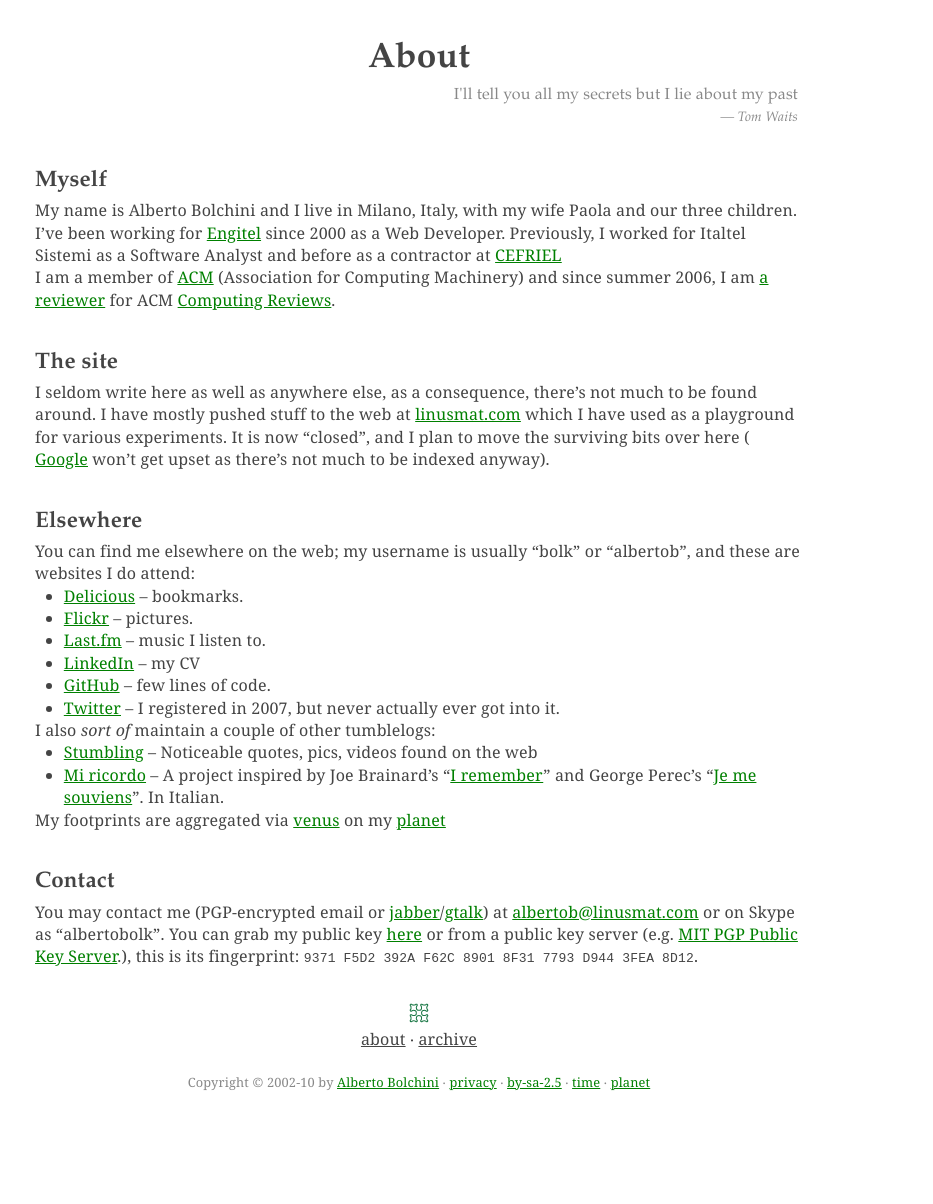
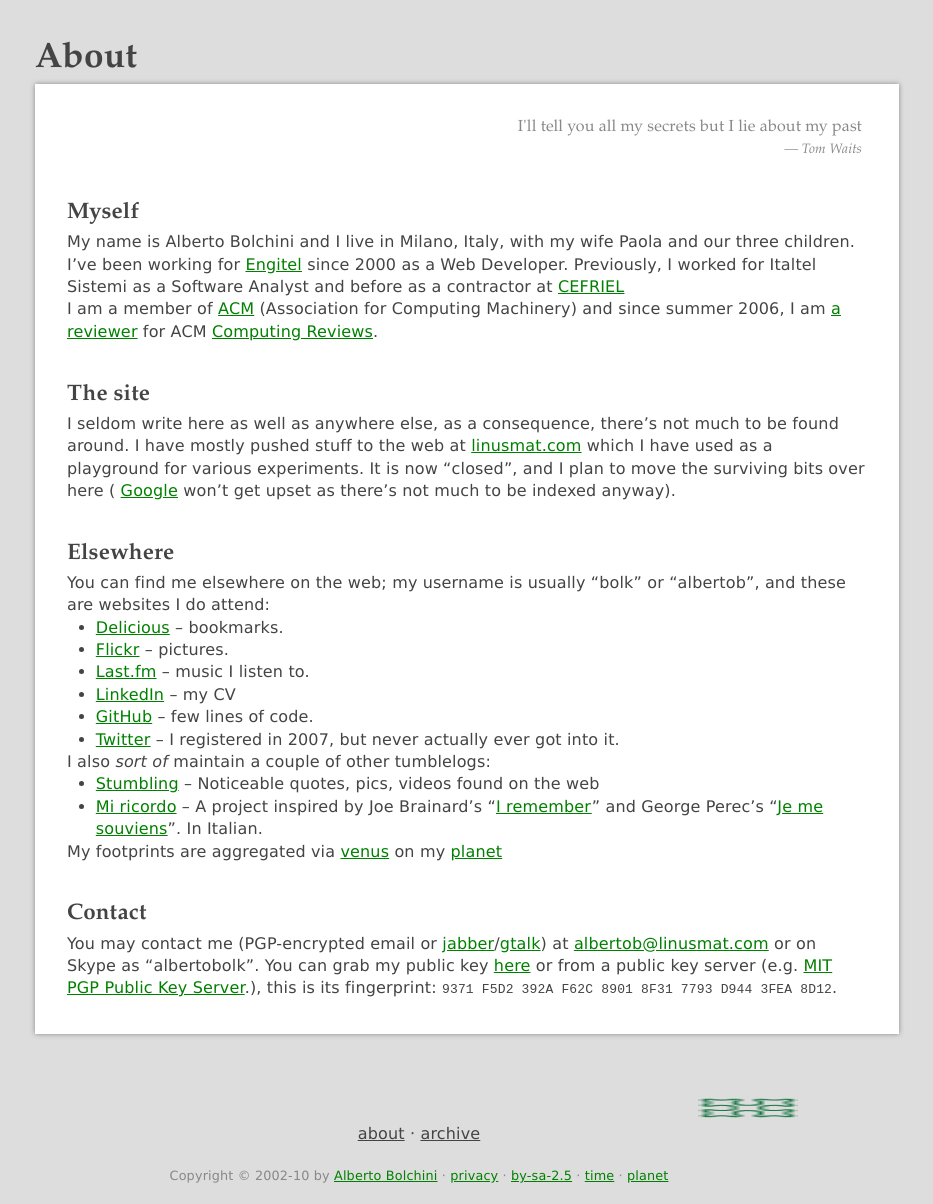
Before and after one commit to bolk/bolk.github.com, a Jekyll site: the page built from about.markdown, in a window 1280 px wide. Shown: the whole page, without its empty margins (221-1154 px from the left). Built offline with Jekyll 4.4.1, drawn with Linux system fonts in a browser that asks for light colours; nearby versions of some CDN libraries; before the commit the page ends 1109 px from its top, so only the background shows below that.

Commit message:
change layout

```diff
--- a/css/style.css
+++ b/css/style.css
@@ -70,7 +70,7 @@
 }
 
 h1,h2,h3,h4,h5,h6 { font-weight: bold; }
-h1{font-size:2.2em;margin:1em 0 0.1em;text-align:center;line-height:115%;}
+h1{font-size:2.2em;margin:1em 0 0.1em;text-align:left;line-height:115%;}
 h2{font-size:1.4em;margin:1.8em 0 0.3em 0;}
 h3{font-size:1.2em;margin:1.5em 0 0.3em 0;}
 h4{color:#222;text-align:left;border-bottom:1px solid #ccc;margin:20px 0 0 0;}
@@ -199,10 +199,13 @@
 	border-left-width:20px;
 	line-height: 1.1;
 }
-
-
-
-
+body{background-color:#ddd;font-family:Geneva, Lucida Sans, Lucida Grande, Lucida Sans Unicode, Verdana, sans-serif;}
+header{display:block;margin:0px auto;text-align:right;width:832px;}
+section,article{display:block;background-color:#fff;width:800px;margin:0px auto;padding:2em;-moz-box-shadow: 0 0 5px #888;-webkit-box-shadow: 0 0 5px#888;box-shadow: 0 0 5px #888;}
+h1{font-family:baskerville, palatino, 'palatino linotype', georgia,serif;;}
+h1 a{color:#000;text-decoration:none;}
+img{float:right;width:100px;border:3px solid #fff;}
+img{border:1px solid #ddd;padding:4px;margin-top:1.7em;}
 
 /*
  * Media queries for responsive design
```
